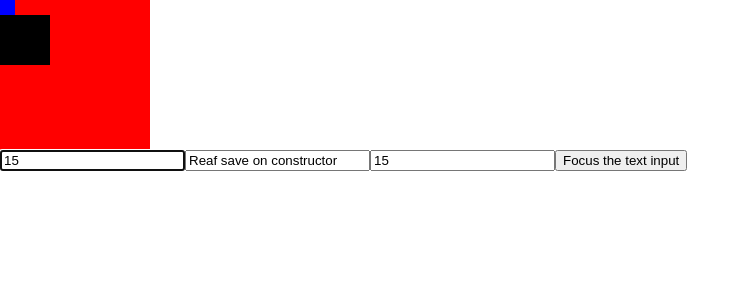
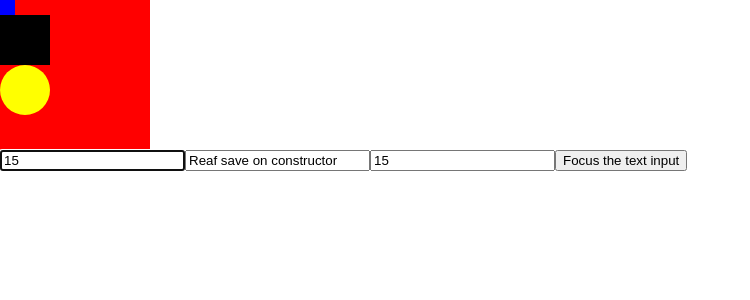
Before and after one commit to vladtihonovskiy/react-lessons-new, a React (Create React App) app: page / in a window 1280 px wide. Shown: the top 300 px of the page, without its empty margins (0-750 px from the left). Built offline with nearby package versions, Linux system fonts and the light colour scheme.

Commit message:
add children array

```diff
--- a/src/App.js
+++ b/src/App.js
@@ -3,6 +3,7 @@ import logo from './logo.svg';
 import './App.css';
 import ReactDOM from "react-dom";
 import Box from "./Box/Box";
+import Circle from "./Circle/Circle";
 
 class App extends React.Component {
 	constructor(props) {
@@ -60,6 +61,7 @@ class App extends React.Component {
 				<Box color={"red"} width={"150px"} height={"150px"}>
 					<Box color={"blue"} width={"15px"} height={"15px"} />
 					<Box color={"black"} width={"50px"} height={"50px"} />
+					<Circle color={"yellow"} size={"50px"} />
 				</Box>
 
 				<input
--- a/src/Box/Box.js
+++ b/src/Box/Box.js
@@ -1,9 +1,14 @@
-import React, { Component, Fragment } from 'react';
+import React, { Fragment, Children } from 'react';
 import { string } from 'prop-types';
 import './Box.css';
 
 
 class Box extends React.Component {
+
+	state = {
+		circleIndex: null
+	}
+
 	static propTypes = {
 		propClassName: string,
 		color: string,
@@ -11,11 +16,24 @@ class Box extends React.Component {
 		height: string
 	}
 
+	renderChildren() {
+		const children = Children.toArray(this.props.children);
+		if (children.length !== 0) {
+			children.map(child => {
+				console.log(child)
+			})
+		}
+	}
+
+
+
 	render() {
 		// tell React that we want to associate the <input> ref
 		// with the `textInput` that we created in the constructor
 		//console.log(this.textInputSmartInput);
 		const { propClassName, color, width, height } = this.props;
+
+
 		return (
 			<Fragment>
 				<div style={{
@@ -23,7 +41,9 @@ class Box extends React.Component {
 					width: width,
 					height: height
 				}}>
+
 					{ this.props.children }
+					{/*{ this.renderChildren() }*/}
 				</div>
 			</Fragment>
 		);
--- /dev/null
+++ b/src/Circle/Circle.css
@@ -0,0 +1,3 @@
+.container-circle {
+   border-radius: 100%;
+}
--- /dev/null
+++ b/src/Circle/Circle.js
@@ -0,0 +1,30 @@
+import React, { Fragment, Children } from 'react';
+import { string } from 'prop-types';
+import './Circle.css';
+
+
+class Box extends React.Component {
+	static propTypes = {
+		propClassName: string,
+		color: string,
+		size: string,
+	}
+
+	render() {
+		// tell React that we want to associate the <input> ref
+		// with the `textInput` that we created in the constructor
+		//console.log(this.textInputSmartInput);
+		const { propClassName, color, size } = this.props;
+
+
+		return (
+				<div className={"container-circle"} style={{
+					backgroundColor: color,
+					width: size,
+					height: size
+				}}>
+				</div>
+		);
+	}
+}
+export default Box
```
